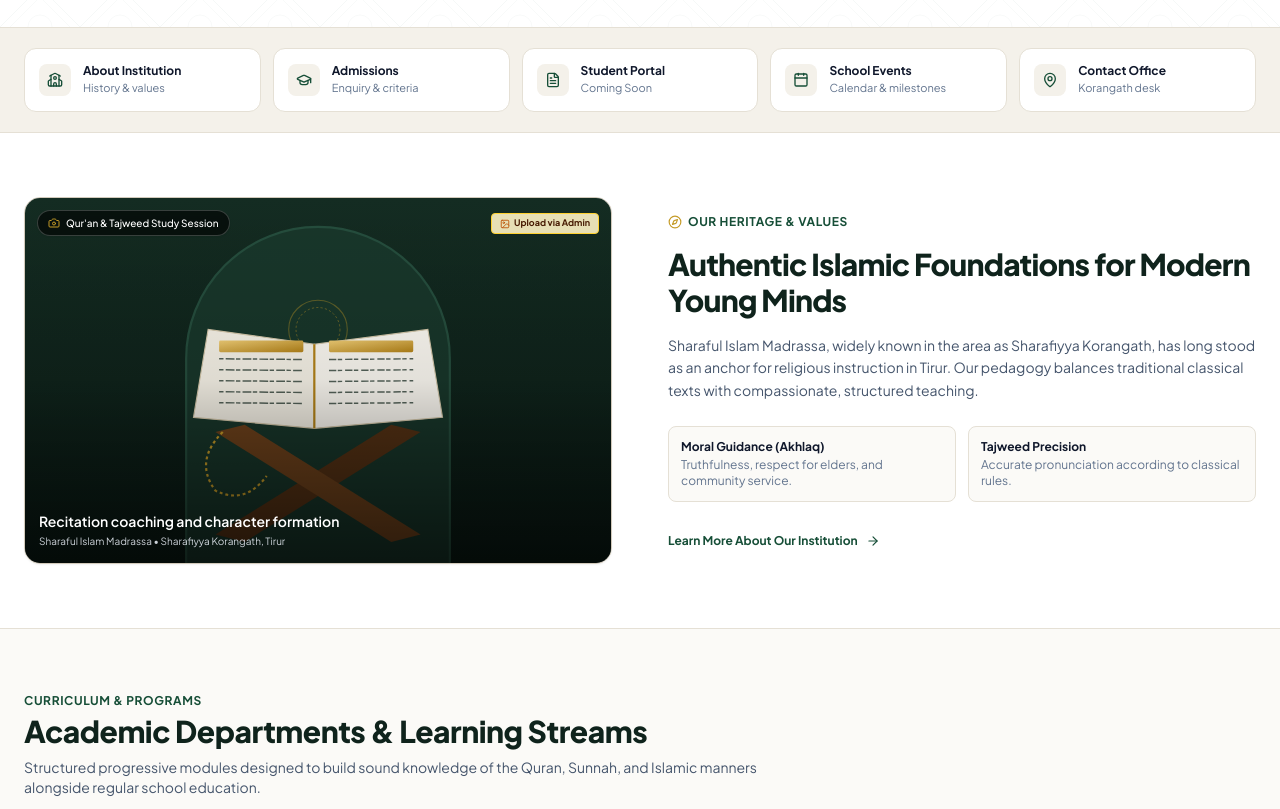
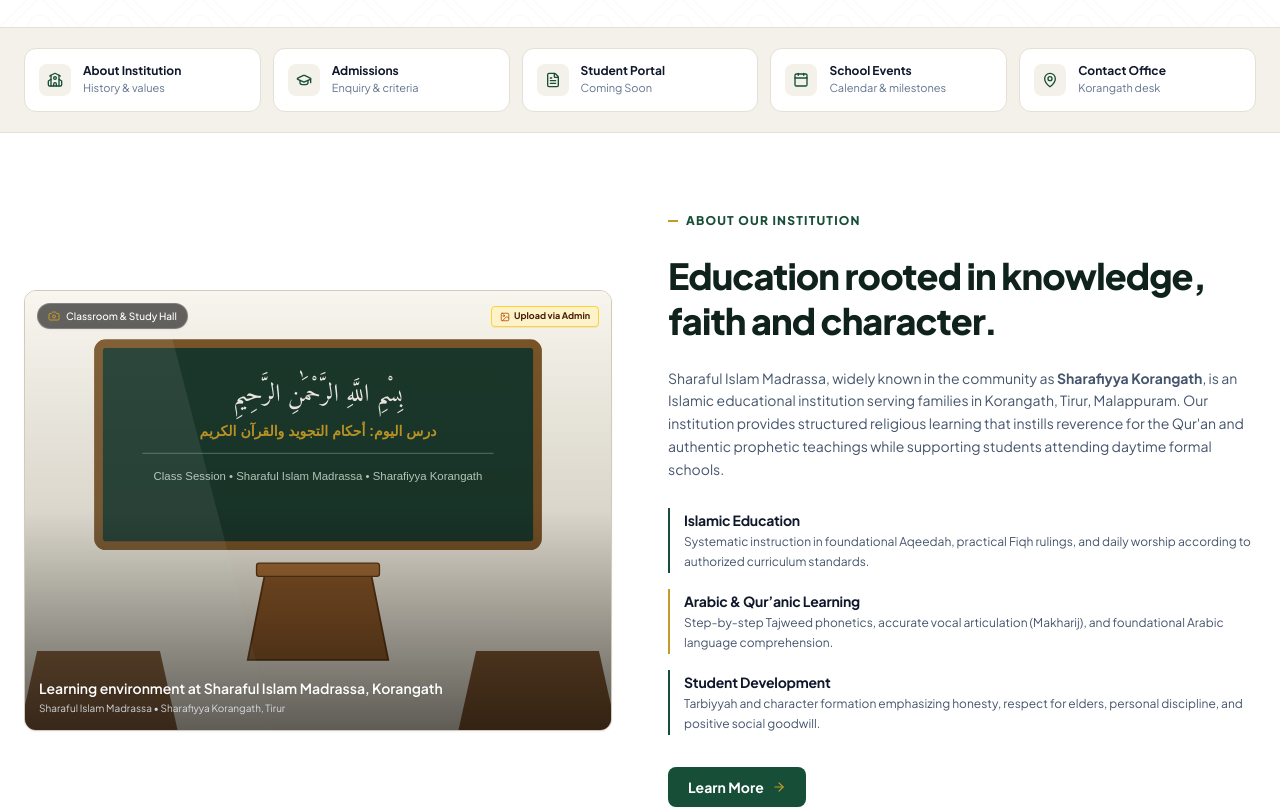
Before and after one commit to noorulaze/school, a React (Vite) app: page / in a window 1280 px wide. Shown: the part 640-1449 px from the top of the page. Built offline with nearby package versions, Linux system fonts and the light colour scheme.

Commit message:
Redesign: Homepage About section with modern 2-column editorial layout, natural classroom image, and 3 key learning pillars

```diff
--- a/src/pages/Home.tsx
+++ b/src/pages/Home.tsx
@@ -11,7 +11,6 @@ import {
   FileText,
   School,
   CheckCircle2,
-  Compass,
   Send,
   Sparkles
 } from 'lucide-react';
@@ -229,57 +228,94 @@ export const Home: React.FC<HomeProps> = ({ onOpenAdmissionModal }) => {
         </div>
       </section>
 
-      {/* 4. ABOUT PREVIEW (Editorial Split Layout) */}
-      <section className="py-14 lg:py-16 bg-white border-b border-[#e5e0d5]">
+      {/* 4. ABOUT PREVIEW (Modern Editorial 2-Column Section) */}
+      <section className="py-14 lg:py-20 bg-white border-b border-[#e5e0d5]">
         <div className="max-w-7xl mx-auto px-4 sm:px-6">
           <div className="grid grid-cols-1 lg:grid-cols-12 gap-10 lg:gap-14 items-center">
-            {/* Image on one side */}
-            <div className="lg:col-span-6 order-2 lg:order-1">
+            {/* Left: Large School/Classroom Image Placeholder (stacks on top on mobile) */}
+            <motion.div
+              initial={{ opacity: 0, y: 14 }}
+              whileInView={{ opacity: 1, y: 0 }}
+              viewport={{ once: true }}
+              transition={{ duration: 0.45, ease: 'easeOut' }}
+              className="lg:col-span-6"
+            >
               <RealisticImageSlot
-                scene="quran_study"
-                aspectRatio="16/10"
-                label="Qur'an & Tajweed Study Session"
-                caption="Recitation coaching and character formation"
-                className="shadow-sm"
+                scene="classroom"
+                aspectRatio="4/3"
+                label="Classroom & Study Hall"
+                caption="Learning environment at Sharaful Islam Madrassa, Korangath"
+                className="rounded-xl shadow-xs"
               />
-            </div>
+            </motion.div>
 
-            {/* Short content on the other side */}
-            <div className="lg:col-span-6 space-y-4 order-1 lg:order-2">
-              <div className="inline-flex items-center gap-1.5 text-xs font-bold text-[#164e37] uppercase tracking-wider">
-                <Compass className="w-3.5 h-3.5 text-[#c59b27]" />
-                <span>Our Heritage & Values</span>
+            {/* Right: Heading, Natural Introduction, and 3 Information Points */}
+            <motion.div
+              initial={{ opacity: 0, y: 14 }}
+              whileInView={{ opacity: 1, y: 0 }}
+              viewport={{ once: true }}
+              transition={{ duration: 0.45, delay: 0.12, ease: 'easeOut' }}
+              className="lg:col-span-6 space-y-6"
+            >
+              {/* Eyebrow */}
+              <div className="flex items-center gap-2">
+                <span className="w-2.5 h-0.5 bg-[#c59b27]" />
+                <span className="text-xs uppercase tracking-widest font-extrabold text-[#164e37]">
+                  ABOUT OUR INSTITUTION
+                </span>
               </div>
 
-              <h2 className="text-2xl sm:text-3xl font-extrabold text-[#0f231c] tracking-tight">
-                Authentic Islamic Foundations for Modern Young Minds
+              {/* Heading */}
+              <h2 className="text-2xl sm:text-3xl lg:text-4xl font-extrabold text-[#0f231c] tracking-tight leading-tight">
+                Education rooted in knowledge, faith and character.
               </h2>
 
-              <p className="text-sm text-slate-600 leading-relaxed">
-                Sharaful Islam Madrassa, widely known in the area as Sharafiyya Korangath, has long stood as an anchor for religious instruction in Tirur. Our pedagogy balances traditional classical texts with compassionate, structured teaching.
+              {/* Description */}
+              <p className="text-xs sm:text-sm text-slate-600 leading-relaxed">
+                Sharaful Islam Madrassa, widely known in the community as <strong>Sharafiyya Korangath</strong>, is an Islamic educational institution serving families in Korangath, Tirur, Malappuram. Our institution provides structured religious learning that instills reverence for the Qur'an and authentic prophetic teachings while supporting students attending daytime formal schools.
               </p>
 
-              <div className="grid grid-cols-2 gap-3 pt-2 text-xs">
-                <div className="p-3 bg-[#fbfaf7] rounded-lg border border-[#e5e0d5]">
-                  <strong className="block text-slate-900 font-bold">Moral Guidance (Akhlaq)</strong>
-                  <p className="text-slate-500 mt-0.5">Truthfulness, respect for elders, and community service.</p>
+              {/* Three Information Points */}
+              <div className="space-y-4 pt-1">
+                <div className="border-l-2 border-[#164e37] pl-3.5 py-0.5">
+                  <h3 className="text-xs sm:text-sm font-bold text-slate-900">
+                    Islamic Education
+                  </h3>
+                  <p className="text-xs text-slate-600 mt-0.5 leading-relaxed">
+                    Systematic instruction in foundational Aqeedah, practical Fiqh rulings, and daily worship according to authorized curriculum standards.
+                  </p>
                 </div>
-                <div className="p-3 bg-[#fbfaf7] rounded-lg border border-[#e5e0d5]">
-                  <strong className="block text-slate-900 font-bold">Tajweed Precision</strong>
-                  <p className="text-slate-500 mt-0.5">Accurate pronunciation according to classical rules.</p>
+
+                <div className="border-l-2 border-[#c59b27] pl-3.5 py-0.5">
+                  <h3 className="text-xs sm:text-sm font-bold text-slate-900">
+                    Arabic & Qur’anic Learning
+                  </h3>
+                  <p className="text-xs text-slate-600 mt-0.5 leading-relaxed">
+                    Step-by-step Tajweed phonetics, accurate vocal articulation (Makharij), and foundational Arabic language comprehension.
+                  </p>
+                </div>
+
+                <div className="border-l-2 border-[#164e37] pl-3.5 py-0.5">
+                  <h3 className="text-xs sm:text-sm font-bold text-slate-900">
+                    Student Development
+                  </h3>
+                  <p className="text-xs text-slate-600 mt-0.5 leading-relaxed">
+                    Tarbiyyah and character formation emphasizing honesty, respect for elders, personal discipline, and positive social goodwill.
+                  </p>
                 </div>
               </div>
 
+              {/* Simple Learn More Button */}
               <div className="pt-2">
                 <Link
                   to="/about"
-                  className="inline-flex items-center gap-2 text-xs font-bold text-[#164e37] hover:text-[#0f3b29] hover:underline"
+                  className="inline-flex items-center gap-2 px-5 py-2.5 bg-[#164e37] hover:bg-[#0f3b29] text-white text-xs sm:text-sm font-bold rounded-lg transition-colors group shadow-xs"
                 >
-                  <span>Learn More About Our Institution</span>
-                  <ArrowRight className="w-3.5 h-3.5" />
+                  <span>Learn More</span>
+                  <ArrowRight className="w-3.5 h-3.5 text-[#c59b27] transition-transform group-hover:translate-x-1" />
                 </Link>
               </div>
-            </div>
+            </motion.div>
           </div>
         </div>
       </section>
```
